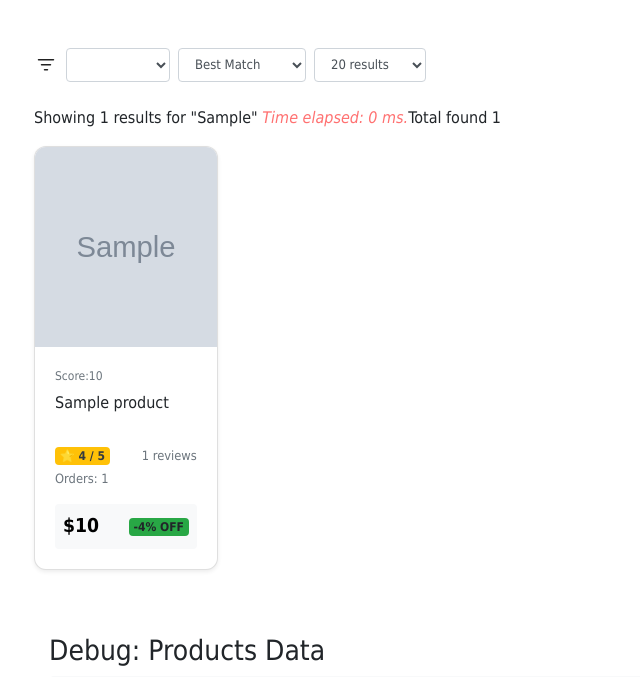
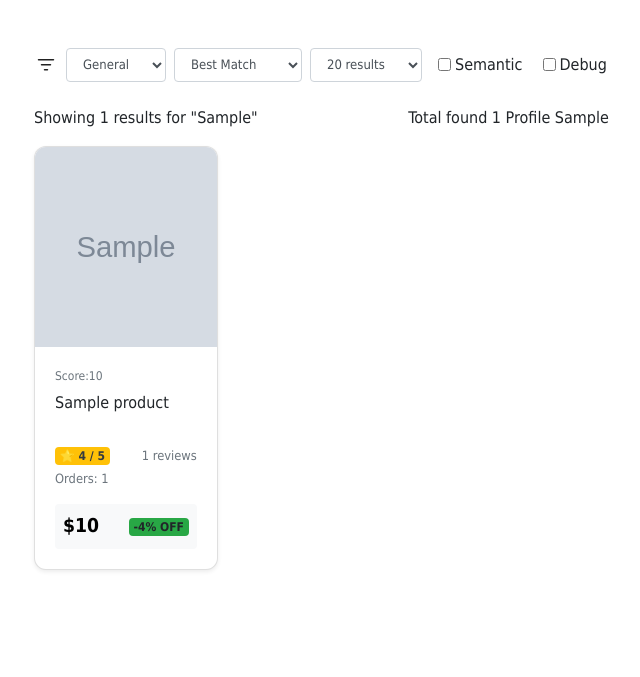
Before and after one commit to mustafaasiroglu/ai-product-search, a Flask app: template templates/index.html in a window 1280 px wide. Shown: the part 72-749 px from the top of the page, without its empty margins (336-976 px from the left). After the commit the page ends 643 px from the top, so only its background shows below. Run offline with Flask 3, Linux system fonts and the light colour scheme; the template is opened without the code that fills it: most values are stand-ins (such as "Sample title", 1, 10 or a date in 2020); grey boxes marked "Sample" are stand-in pictures; some libraries are stand-ins or nearby versions.

Commit message:
updated and more filter options

```diff
--- a/app.py
+++ b/app.py
@@ -10,6 +10,7 @@ from azure.search.documents.models import QueryType
 from openai import AzureOpenAI
 import time
 import logging
+import urllib.parse
 
 logging.basicConfig(level=logging.DEBUG)
 
@@ -119,7 +120,10 @@ global_filter = ["brandName","genderName","colorName","mainCategoryName","rating
 global_select = ["productId", "name", "description", "imageUrl","rating","bestPrice","bestDiscountRate","totalReviewCount","totalOrderCount"]
 global_enbedding_fields = "descriptionEmbedding,nameEmbedding,tagEmbedding"
 
-def vector_search_client_call(search_query, vector_query, items, filter_query, facets=None, sortby=None):
+debug_search_args = {}
+
+def vector_search_client_call(search_query, vector_query, items, filter_query, profile, facets=None, sortby=None):
+    global debug_search_args
     search_args = {
         "search_text": search_query,
         "vector_queries": [vector_query],
@@ -131,9 +135,15 @@ def vector_search_client_call(search_query, vector_query, items, filter_query, f
         "select": global_select,
         "filter": filter_query,
         "facets": facets or [],
+        "scoring_profile": profile
     }
-    if sortby:
-        search_args["order_by"] = f"{sortby} desc"
+    # if sortby:
+    #     search_args["order_by"] = f"{sortby} desc"
+
+    debug_search_args = search_args
+
+    # remove the vector query from the search args to avoid sending it to the search client
+    debug_search_args.pop("vector_queries", None)
 
     results = search_client.search(**search_args)
     logging.debug(f"Vector Search results: {results}")
@@ -141,19 +151,50 @@ def vector_search_client_call(search_query, vector_query, items, filter_query, f
         return []
     return results
 
-def keyword_search_client_call(search_query, items, filter_query, facets=None, sortby=None):
+def keyword_search_client_call(search_query, items, filter_query, profile, semantic, facets=None, sortby=None, ):
+    global debug_search_args
     search_args = {
         "search_text": search_query,
         "include_total_count": True,
-        "query_type": "semantic",
-        "semantic_configuration_name": "semantic-config",
         "top": items,
         "select": global_select,
         "filter": filter_query,
-        "facets": facets or []
+        "facets": facets or [],
+        "scoring_profile": profile
+    }
+    # if sortby:
+    #     search_args["order_by"] = f"{sortby} desc"
+
+    if semantic:
+        search_args["query_type"] = QueryType.SEMANTIC
+        search_args["semantic_configuration_name"] = "semantic-config"
+    else:
+        search_args["query_type"] = QueryType.SIMPLE
+
+
+    debug_search_args = search_args
+
+    results = search_client.search(**search_args)
+    logging.debug(f"Key Search results: {results}")
+    if results is None:  # Handle None case
+        return []
+    return results
+
+def keyword_search_client_call_sort(search_query, items, filter_query, profile, semantic, facets=None, sortby=None, ):
+    global debug_search_args
+    search_args = {
+        "search_text": search_query,
+        "include_total_count": True,
+        "top": items,
+        "select": global_select,
+        "filter": filter_query,
+        "facets": facets or [],
+        "scoring_profile": profile
     }
     if sortby:
         search_args["order_by"] = f"{sortby} desc"
+
+    debug_search_args = search_args
 
     results = search_client.search(**search_args)
     logging.debug(f"Key Search results: {results}")
@@ -165,12 +206,27 @@ def keyword_search_client_call(search_query, items, filter_query, facets=None, s
 def index():
     starttime = time.time()
     if request.method == 'POST':
+        # search_query = request.form.get('search_query')
+        # profile = request.form.get('profile')
+        # sortby = request.form.get('sortby', '')
+        # searchtype = request.form.get('searchtype', 'auto')
+        # items = int(request.form.get('items', 20))
+        # semantic = request.form.get('semantic', 'false') == 'true'
+        # debug = request.form.get('debug', 'false') == 'true'
+
         search_query = request.form.get('search_query')
-        profile = request.form.get('profile', 'general')
-        sortby = request.form.get('sortby', '')
-        searchtype = request.form.get('searchtype', 'auto')
-        items = int(request.form.get('items', 20))
-        return redirect(url_for('index', q=search_query, p=profile, t=searchtype, i=items, s=sortby))
+        profile = request.args.get('p', '')
+        searchtype = request.args.get('t', 'auto')
+        items = int(request.args.get('i', 20))
+        sortby = request.args.get('s', '')
+        filter_query = request.args.get('f', None)
+        semantic = request.args.get('semantic', 'false') == 'true'
+        debug = request.args.get('debug', 'false') == 'true'
+
+
+        return redirect(url_for('index', q=search_query, p=profile, t=searchtype, i=items, s=sortby, semantic=semantic, debug=debug))
+
+        #products=products, q=search_query, q2=rewritten_query, p=profile, t=searchtype, i=items, s=sortby, timeelapsed=timeelapsed, facets=facets,debug_info={},total_count=total_count, debug_search_args=debug_search_args, semantic=semantic, debug=True
     else:
         search_query = request.args.get('q', '*')
         profile = request.args.get('p', '')
@@ -178,6 +234,8 @@ def index():
         items = int(request.args.get('i', 20))
         sortby = request.args.get('s', '')
         filter_query = request.args.get('f', None)
+        semantic = request.args.get('semantic', 'false') == 'true'
+        debug = request.args.get('debug', 'false') == 'true'
 
     results = []
     rewritten_query = ''
@@ -185,6 +243,7 @@ def index():
     filter_query = request.args.get('f', None)
 
     filter_query = build_filter_query(filter_query)
+
 
     if searchtype == 'auto':
         # if the query length is greater than 5 words, use rewrite and vector search with filter
@@ -198,41 +257,41 @@ def index():
 
             #if sortby not null or empty:
             if sortby != '' and sortby != None:
-                results = vector_search_client_call(search_query, vector_query, items, filter_query, global_filter, sortby)
+                results = vector_search_client_call(search_query, vector_query, items, filter_query, profile, global_filter)
             else:
-                results = vector_search_client_call(search_query, vector_query, items, filter_query, global_filter)
+                results = vector_search_client_call(search_query, vector_query, items, filter_query, profile, global_filter)
         # if the query length is between 3 and 5 words, use vector search with filter
-        elif len(search_query.split()) < 5 and len(search_query.split()) > 2:
+        elif len(search_query.split()) < 5 and len(search_query.split()) > 3:
             if search_query != '':
                     vector_query = VectorizableTextQuery(
                         text=search_query,
                         k_nearest_neighbors=50,
                         fields=global_enbedding_fields
                     )
-                    results = vector_search_client_call(search_query, vector_query, items, filter_query, global_filter)
+                    results = vector_search_client_call(search_query, vector_query, items, filter_query, profile, global_filter)
             elif search_query == '':
                     # if the search query is empty, perform a keyword search instead as you cannot perform a vector search without a query
-                    results = keyword_search_client_call(search_query, items, filter_query, global_filter)
+                    results = keyword_search_client_call(search_query, items, filter_query, profile, global_filter, )
         # if word is less than 3, use keyword search
         else:
             if sortby != '' and sortby != None:
-                results = keyword_search_client_call(search_query, items, filter_query, global_filter, sortby)
+                results = keyword_search_client_call_sort(search_query, items, filter_query, profile, semantic, global_filter ,sortby=sortby)
             else:
-                results = keyword_search_client_call(search_query, items, filter_query, global_filter)
+                results = keyword_search_client_call(search_query, items, filter_query, profile, semantic, global_filter)
 
     elif searchtype == 'keyword':
         # Perform the search
-        results = keyword_search_client_call(search_query, items, filter_query, global_filter)
+        results = keyword_search_client_call(search_query, items, filter_query, profile, semantic, global_filter)
     elif search_query != '':
         vector_query = VectorizableTextQuery(
             text=search_query,
             k_nearest_neighbors=50,
             fields=global_enbedding_fields
         )
-        results = vector_search_client_call(search_query, vector_query, items, filter_query, global_filter)
+        results = vector_search_client_call(search_query, vector_query, items, filter_query, profile, global_filter)
     elif search_query == '':
         # if the search query is empty, perform a keyword search instead as you cannot perform a vector search without a query
-        results = keyword_search_client_call(search_query, items, filter_query, global_filter)
+        results = keyword_search_client_call(search_query, items, filter_query, global_filter, profile, semantic)
 
     products = [result for result in results]
 
@@ -255,7 +314,8 @@ def index():
     total_count = results.get_count() if results.get_count() else 0
 
 
-    return render_template('index.html', products=products, q=search_query, q2=rewritten_query, p=profile, t=searchtype, i=items, s=sortby, timeelapsed=timeelapsed, facets=facets,debug_info={},total_count=total_count)
+
+    return render_template('index.html', products=products, q=search_query, q2=rewritten_query, p=profile, t=searchtype, i=items, s=sortby, timeelapsed=timeelapsed, facets=facets,debug_info=debug_search_args,total_count=total_count, debug_search_args=debug_search_args, semantic=semantic, debug=debug)
 
 if __name__ == '__main__':
     app.run(debug=True)
--- a/templates/index.html
+++ b/templates/index.html
@@ -153,7 +153,9 @@
                     </span>
                     <select id="pro" name="profile" class="form-control mr-2" style="font-size: small;">
                         <option value="general">General</option>
-                        <option value="freshness">Freshness</option>
+                        <option value="tag">Tag</option>
+                        <option value="color">Color</option>
+                        <option value="category">Category</option>
                     </select>
 
                     <select id="srt" name="sort" class="form-control mr-2" style="font-size: small;">
@@ -169,9 +171,22 @@
                         <option value=50 >50 results</option>
                         <option value=100 >100 results</option>
                     </select>
+
+                    <!-- <add a checkbox of semantic true false and the label in the same line -->
+                    <div class="form-check form-check-inline ml-2">
+                        <input class="form-check-input" type="checkbox" id="semantic" value="true" checked>
+                        <label class="form-check-label" for="semantic">Semantic</label>
+                    </div>
+
+                    <!-- same for debug and selected by difult -->
+                    <div class="form-check  form-check-inline ml-2">
+                        <input class="form-check-input" type="checkbox" id="debug" value="true" checked>
+                        <label class="form-check-label" for="debug">Debug</label>
+                    </div>
+
                 </form>
 
-                <p>Showing {{ products|length }} results for "{% if q2 != '' %}{{q2}}{% else %}{{q}}{% endif %}" <span style="font-style: italic;color: rgb(255, 113, 113);">Time elapsed: {{ (timeelapsed*1000)|round|int}} ms.</span>Total found {{ total_count }}</p>
+                <p>Showing {{ products|length }} results for "{% if q2 != '' %}{{q2}}{% else %}{{q}}{% endif %}" <span style="font-style: italic;color: rgb(255, 255, 255);">Time elapsed: {{ (timeelapsed*1000)|round|int}} ms.</span>Total found {{ total_count }} Profile {{ p }}</p>
 
                 <div class="row">
                     {% for product in products %}
@@ -199,13 +214,24 @@
                         </div>
                     {% endfor %}
                 </div>
-                <!-- debug the json data                 -->
+
+                <!-- show if debug  value is true-->
+
+
+                {% if debug %}
+                    <div class="container mt-5">
+                        <h3>Debug: Search Arguments</h3>
+                        <pre style="background-color: #f8f9fa; padding: 15px; border-radius: 5px; overflow-x: auto;">
+                            {{ debug_search_args|tojson(indent=2) }}
+                        </pre>
+
                     <div class="container mt-5">
                         <h3>Debug: Products Data</h3>
                         <pre style="background-color: #f8f9fa; padding: 15px; border-radius: 5px; overflow-x: auto;">
                             {{ products|tojson(indent=2) }}
                         </pre>
                     </div>
+                {% endif %}
 
             </div>
         </div>
@@ -213,7 +239,7 @@
 </br></br>
 <script>
     console.log("Products variable:", {{ products|tojson }});
-    console.log("result:", {{ facets|tojson }});
+    console.log("Facets result:", {{ facets|tojson }});
 </script>
 
     <script src="https://code.jquery.com/jquery-3.5.1.slim.min.js"></script>
@@ -239,14 +265,26 @@
                     $(`.facet-group:contains(${category}) input[type='checkbox'][value='${value}']`).prop('checked', true);
                 });
             });
+
+            // print all the parameters in the console
+            console.log('Profile:', urlParams.get('p'));
+            console.log('Search:', urlParams.get('q'));
+            console.log('Results:', urlParams.get('i'));
+            console.log('Sort:', urlParams.get('s'));
+            console.log('Semantic:', urlParams.get('semantic'));
+            console.log('Debug:', urlParams.get('debug'));
+
+
             // Set initial values for other filters
-            $('#pro').val(urlParams.get('p') || 'default');
+            $('#pro').val(urlParams.get('p') || 'general');
             $('#srt').val(urlParams.get('s') || '');
             $('#res').val(urlParams.get('i') || 20);
             $('#sea').val(urlParams.get('q') || '');
+            $('#semantic').prop('checked', urlParams.get('semantic') === 'true');
+            $('#debug').prop('checked', urlParams.get('debug') === 'true');
 
 
-            $('#pro, #srt, #res').on('change', function() {
+            $('#pro, #srt, #res, #semantic, #debug').on('change', function() {
                 makesearch();
              });
         });
@@ -260,26 +298,12 @@
         <script>
             const facetData = {{ facets|tojson }};
 
-            console.log("result:", facetData);
-
             function createGroupedFacetList(data) {
                 const facetContainer = document.getElementById('facetContainer');
 
                 Object.keys(data).forEach(category => {
                     const categoryDiv = document.createElement('div');
                     categoryDiv.className = 'facet-group';
-
-                    // categoryName = category;
-                    // if (category === 'brandName') {
-                    //     categoryName = 'Brand';
-                    // } else if (category === 'mainCategoryName') {
-                    //     categoryName = 'Category';
-                    // } else if (category === 'colorName') {
-                    //     categoryName = 'Color';
-                    // } else if (category === 'rating') {
-                    //     categoryName = 'Rating';
-                    // }
-
 
                     const categoryHeading = document.createElement('h3');
                     categoryHeading.textContent = category;
@@ -356,17 +380,19 @@
                 }, 1000); // 1 second debounce
             }
             function makesearch() {
-                var pro = $('#pro').val();
+                var pro = $('#pro').val() || 'general';
                 var res = $('#res').val() || 20;
                 var sea = $('#sea').val() || '';
                 var srt = $('#srt').val();
+                var semantic = $('#semantic').is(':checked');
+                var debug = $('#debug').is(':checked');
 
 
                 let filterString = Object.keys(window.selectedFilters)
                     .map(category => `${category}:${window.selectedFilters[category].join('|')}`)
                     .join(',');
 
-                window.location.href = '/?p=' + pro + '&q=' + sea + '&i=' + res + '&s=' + srt + '&f=' + encodeURIComponent(filterString);
+                window.location.href = '/?p=' + pro + '&q=' + sea + '&i=' + res + '&s=' + srt + '&f=' + encodeURIComponent(filterString) + '&semantic=' + semantic + '&debug=' + debug;
             }
 
             // Add event listeners for filter checkboxes
```
Lines whose indentation alone changed are shown as unchanged.
